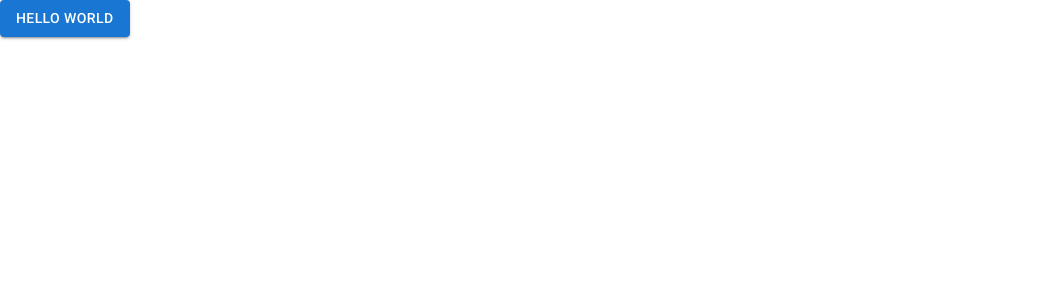
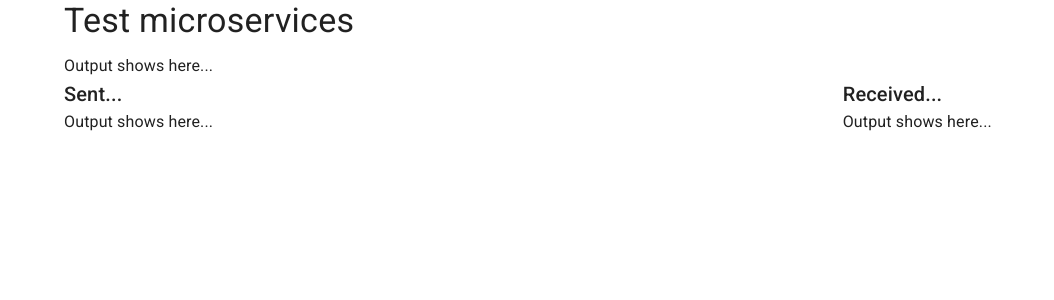
Before and after one commit to XiaoxiaYao/go-microservices, a React (Create React App) app in the folder frontend/: page / in a window 1280 px wide. Shown: the top 300 px of the page, without its empty margins (0-1054 px from the left). Built offline with nearby package versions, Linux system fonts and the light colour scheme.

Commit message:
Create home page.

```diff
--- a/frontend/src/App.js
+++ b/frontend/src/App.js
@@ -1,8 +1,33 @@
-import Button from '@mui/material/Button';
+import {
+  Button,
+  Typography,
+  CssBaseline,
+  Container,
+  Box,
+  Grid,
+} from '@mui/material';
 
 function App() {
   return (
-    <Button variant="contained">Hello World</Button>
+    <>
+      <CssBaseline />
+      <Container>
+        <Typography variant="h4" gutterBottom>
+          Test microservices
+        </Typography>
+        <Box>Output shows here...</Box>
+        <Grid container spacing={2}>
+          <Grid item xs={8}>
+            <Typography variant="h6">Sent...</Typography>
+            <Box>Output shows here...</Box>
+          </Grid>
+          <Grid item xs={4}>
+            <Typography variant="h6">Received...</Typography>
+            <Box>Output shows here...</Box>
+          </Grid>
+        </Grid>
+      </Container>
+    </>
   );
 }
 
```
